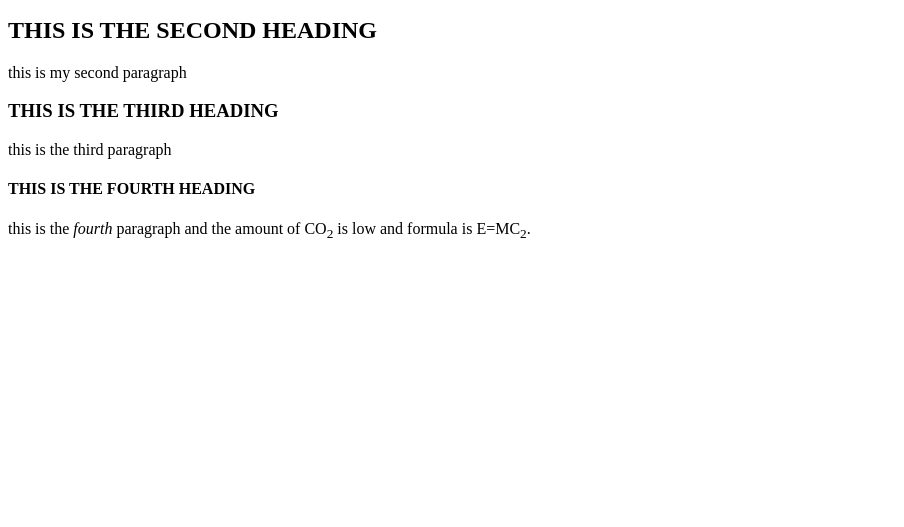
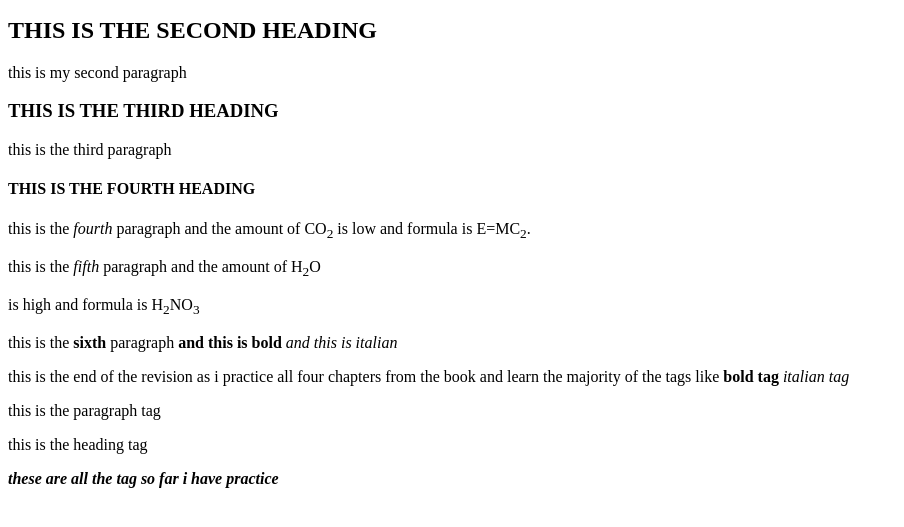
Before and after one commit to manaskk/test, a plain HTML site: page revision.html in a window 1280 px wide. Shown: the part 101-628 px from the top of the page, without its empty margins (0-904 px from the left). Drawn offline with Linux system fonts and the light colour scheme.

Commit message:
revision

```diff
--- a/revision.html
+++ b/revision.html
@@ -15,6 +15,13 @@
     <p>this is the third paragraph</p>
     <h4>THIS IS THE FOURTH HEADING</h4>
     <p>this is the <I>fourth</I> paragraph and the amount of CO<sub>2</sub> is low and formula is E=MC<sub>2</sub>.</div></p>
+    <p>this is the <i>fifth</i> paragraph and the amount of H<sub>2</sub>O</p> is high and formula is H<SUB>2</SUB>NO<SUB>3</SUB>
+    <p>this is the <b>sixth</b> paragraph <b>and this is bold</b> <i> and this is italian</i></p>
+    <p>this is the end of the revision as i practice all four chapters from the book and learn the majority of the tags like <b>bold tag</b> <i>italian tag</i></p>
+    <p>this is the paragraph tag</p>
+    <h>this is the heading tag</h>
+    <p><i><b>these are all the tag so far i have practice</b></i></p>
+
 
 </body>
 </html>
```
